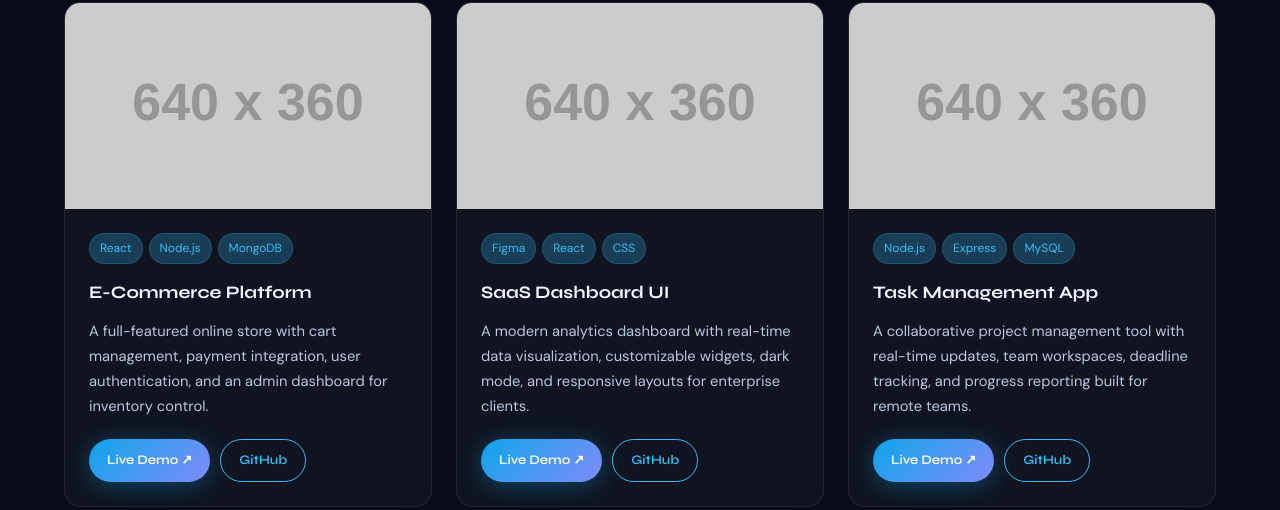
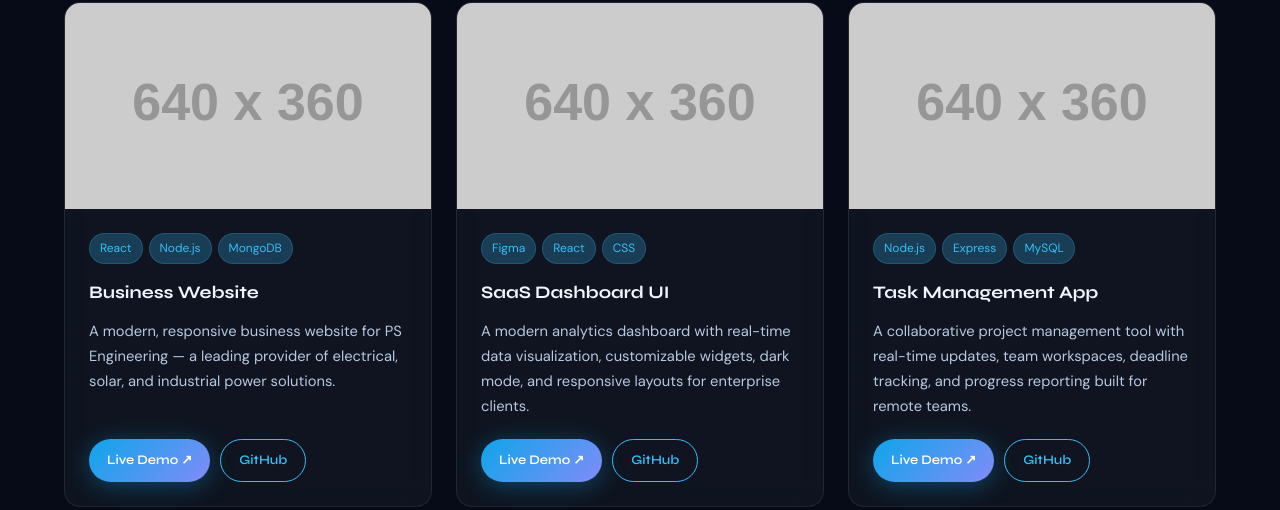
Before and after one commit to pspower2024/juyel, a plain HTML site: page index.html in a window 1280 px wide. Shown: the part 2969-3479 px from the top of the page. Drawn offline with Linux system fonts and the light colour scheme; placeholder pictures from the web are drawn by us.

Commit message:
Update index.html

```diff
--- a/index.html
+++ b/index.html
@@ -262,8 +262,9 @@
             <div class="project-tags">
               <span class="tag">React</span><span class="tag">Node.js</span><span class="tag">MongoDB</span>
             </div>
-            <h3 class="project-title">E-Commerce Platform</h3>
-            <p class="project-desc">A full-featured online store with cart management, payment integration, user authentication, and an admin dashboard for inventory control.</p>
+            <h3 class="project-title">Business Website</h3>
+            <p class="project-desc">A modern, responsive business website for PS Engineering — a leading provider of electrical, solar, and industrial power solutions.
+</p>
             <div class="project-links">
               <a href="https://psengltd.com/" class="btn btn-primary btn-sm" target="_blank" rel="noreferrer noopener">Live Demo ↗</a>
               <a href="#" class="btn btn-outline btn-sm">GitHub</a>
```
